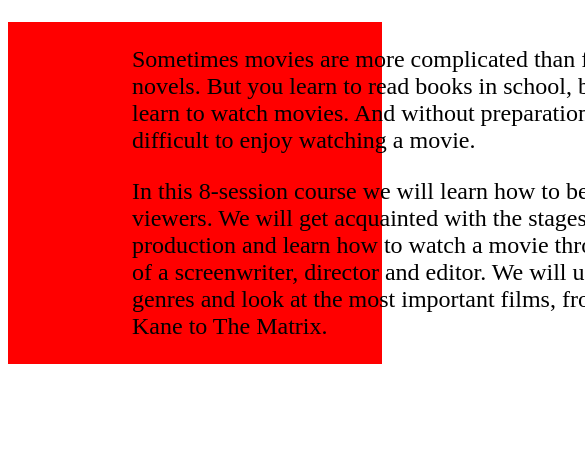
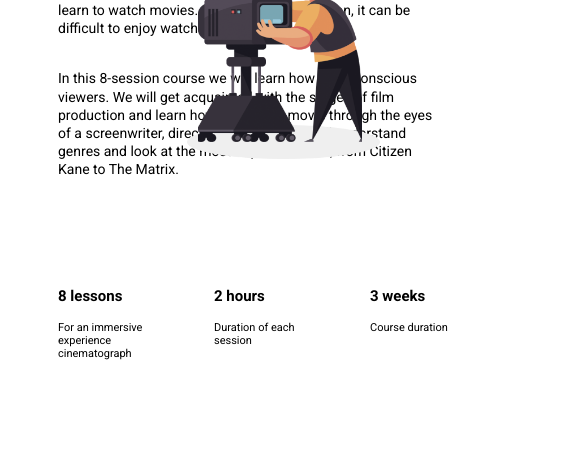
Before and after one commit to karimova2004/figma1, a plain HTML site: page index.html in a window 390 px wide. Shown: the part 169-633 px from the top of the page, 585 px wide, since content can reach past the window. Drawn offline with Linux system fonts and the light colour scheme.

Commit message:
first commit

```diff
--- a/index.html
+++ b/index.html
@@ -4,8 +4,10 @@
 <head>
     <meta charset="UTF-8">
     <meta name="viewport" content="width=device-width, initial-scale=1.0">
-    <title>Document</title>
     <link rel="stylesheet" href="style.css">
+    <link rel="preconnect" href="https://fonts.googleapis.com">
+    <link rel="preconnect" href="https://fonts.gstatic.com" crossorigin>
+    <link href="https://fonts.googleapis.com/css2?family=Roboto+Slab:wght@100..900&display=swap" rel="stylesheet">
     <link rel="preconnect" href="https://fonts.googleapis.com">
     <link rel="preconnect" href="https://fonts.gstatic.com" crossorigin>
     <link
@@ -15,52 +17,51 @@
 
 <body>
     <header>
-        <h1>About the course</h1>
-        <main>
-            <div class="container">
-                <div>
-                    <p class="movies">Sometimes movies are more complicated than four-volume novels. But you learn to
-                        read books in school, but you don't learn to watch movies. And without preparation, it can be
-                        difficult to enjoy watching a movie.</p>
-
-                    <p class="movies"> In this 8-session course we will learn how to be conscious viewers. We will get
-                        acquainted with the stages of film production and learn how to watch a movie through the eyes of
-                        a screenwriter, director and editor. We will understand genres and look at the most important
+        <div class="container">
+            <div class="cont">
+                <div class="textbox">
+                    <h1>About the course</h1>
+                    <p class="article">Sometimes movies are more complicated than four-volume novels. But you learn to
+                        read
+                        books in
+                        school, but you don't learn to watch movies. And without preparation, it can be difficult to
+                        enjoy watching a movie.</p>
+                    <p class="article">In this 8-session course we will learn how to be conscious viewers. We will get
+                        acquainted
+                        with the stages of film production and learn how to watch a movie through the eyes of a
+                        screenwriter, director and editor. We will understand genres and look at the most important
                         films, from Citizen Kane to The Matrix.</p>
                 </div>
-                <div class="item">
-                    <img class="image1" src="_1 1.png" alt="image1">
-                    <img class="image2" src="Ellipse 2.png" alt="image2">
+                <div class="imgbox">
+                    <img class="bigimg" src="_1 1.png" alt="1.svg">
+                    <img class="miniimg" src="Ellipse 2.png" alt="2.svg">
                 </div>
             </div>
-        </main>
-
-        <div class="wrapper">
-            <div class="foto">
-                <img class="image3" src="photo 1 (1).png" alt="image3">
-                <img class="image4" src="Ellipse 3.png" alt="image4">
-            </div>
-
-            <div class="lesson">
+        </div>
+    </header>
+    <div class="container">
+        <div>
+            <img class="img" src="photo 1 (1).png" alt="3.svg">
+            <img class="image4" src="Ellipse 3.png" alt="image4">
+        </div>
+        <div class="text">
+            <div class="textbox1">
                 <h2>8 lessons</h2>
                 <p>For an immersive experience
                     cinematograph</p>
             </div>
-
-            <div class="hours">
+            <div class="textbox1">
                 <h2>2 hours</h2>
                 <p>Duration of each session</p>
             </div>
-            <div class="course">
-                <h2>
-                    3 weeks
-                </h2>
+            <div class="textbox1">
+                <h2>3 weeks</h2>
                 <p>Course duration</p>
-
             </div>
         </div>
+    </div>
+    </div>
 
-    </header>
 </body>
 
 </html>
--- a/style.css
+++ b/style.css
@@ -1,158 +1,228 @@
+body {
+    font-family: 'Roboto', sans-serif;
+}
+
 .container {
     display: flex;
-    /* margin: 91px 815px 903px 124; */
-    box-sizing: border-box;
-    background-color: red;
-}
-
-.
-
-
-/* @media screen and (min-width: 1400px) {
-    .container {
-        display: flex;
-        justify-content: space-around;
-
-    }
-} */
-
-body {
-    font-family: Roboto;
+    padding: 80px;
+    position: relative;
+    width: 1040px;
+    margin: 0 auto;
 }
 
 h1 {
+    font-family: 'Roboto slab', sans-serif;
     font-size: 55px;
-    margin-top: 91px;
-    margin-left: 124px;
-    width: 501px;
+    width: 500px;
+    height: 93px;
+    margin-top: 0;
+    line-height: 55px;
 }
 
-.movies {
+.article {
     font-size: 24px;
-    margin-left: 124px;
-    margin-right: 213px;
-    width: 600px;
+    width: 662px;
+    height: 185px;
+    margin: 0;
+    line-height: 1.3;
 }
 
-.item {
-    margin-right: 151px;
-    display: flex;
-    flex-direction: column;
-    margin-left: 100px;
+.bigimg {
+    width: 290px;
+    height: 280px;
+    background-size: cover;
+    position: absolute;
+    top: 234px;
+    right: 67px;
+    z-index: 1;
+
 }
 
-.image1 {
+.miniimg {
+    width: 343px;
+    height: 59px;
+    position: absolute;
+    bottom: 110px;
+    right: 40px;
+    z-index: 0;
+}
+
+
+.img {
+    width: 222px;
+    height: 194px;
+    margin-right: 70px;
+    z-index: 1;
     position: relative;
-    padding-right: 151px;
-    width: 290px;
-    height: 302px;
-    padding-left: 213px;
+    right: 0px;
+    bottom: 44px;
+}
+
+.image4 {
+    width: 189px;
+    height: 32px;
+    position: absolute;
+    bottom: 110px;
+    right: 33px;
+    padding-right: 870px;
+    z-index: 0;
+}
+
+.text {
+    display: flex;
 
 
 }
 
-.foto {
-    display: flex;
-    flex-direction: column;
+.textbox1 {
+    margin-right: 70px;
+
 
 }
 
-.image2 {
-    width: 343px;
-    height: 59px;
-    margin-left: 195px;
-    margin-top: -30px;
-}
-
-.wrapper {
-    display: flex;
-
-    justify-content: space-between;
-    box-sizing: border-box;
-    margin-top: 103px;
-    margin-bottom: 192px;
-
-}
-
-
-.image3 {
-    position: relative;
-    padding-left: 124px;
-    width: 222px;
-    height: 194px;
-}
-
-.image4 {
-    margin-top: -16px;
-    padding-left: 33px;
-    padding-right: 500px;
-    width: 189px;
-    margin-left: 124px;
-}
-
-/* .image4{
-    padding-left: 157px;
-} */
-/* .lesson{
-    margin-left: 488px;
-
-} */
-/* .image{
-    padding-left: 157px;
-    padding-top: 857px;
-    padding-bottom:157px;
-    padding-right: 1094px;
-} */
-p {
-    /* width: 400px; */
-    font-size: 18px;
-    /* padding-left: 0px; */
-}
-
-.lesson {
-    /* padding-right: 120px; */
-    width: 150px;
-    margin-left: -300px;
-    margin-right: auto;
-}
-
-
-.hours {
-    width: 150px;
-    /* padding-left: 20px; */
-    padding-right: 93px;
-    margin-left: 95px;
-}
-
-.course {
-    width: 150px;
-    /* padding-left: 225px; */
-    padding-right: 314px;
+.textbox {
+    text-align: start;
 }
 
 h2 {
     font-size: 25px;
-    /* padding-left: 0px */
-
+    width: 150px;
+    height: 39px;
 }
 
-/* .son{
-    padding-right: 314px;
-} */
+p {
+    font-size: 18px;
+    width: 150px;
+    height: 39px;
+}
 
-/* @media screen and (min-width: 834px) and (max-width: 1399px) {
-    .course-info {
-        display: flex;
-        flex-direction: column;
-        align-items: center;
-        margin-top: 20px;
+@media (max-width: 834px) {
+    .container {
+        width: 80vw;
+        margin: 0;
+        padding: 50px;
+    }
+
+    h1 {
+        font-size: 32px;
+        width: 284px;
+        height: 54px;
+    }
+
+    .article {
+        font-size: 14px;
+        width: 383px;
+        height: 105px;
+    }
+
+    h2 {
+        font-size: 15px;
+        width: 86px;
+        height: 22px;
+    }
+
+    p {
+        font-size: 11px;
+        width: 86px;
+        height: 22px;
+    }
+
+    .bigimg {
+        width: 164px;
+        height: 165px;
+        top: 138px;
+        right: 58px;
+    }
+
+    .miniimg {
+        width: 193px;
+        height: 34px;
+        bottom: 65px;
+        right: 40px;
+    }
+
+    .img {
+        display: none;
     }
 }
 
-@media screen and (min-width: 375px) and (max-width: 833px) {
-    .course-info {
-        display: block;
-        text-align: center;
-        margin-top: 20px;
+@media(max-width: 375px) {
+    .body {
+        padding: 30x;
     }
-} */
+
+    .container {
+        display: flex;
+        flex-direction: column;
+        flex-wrap: wrap;
+        width: 50vw;
+        padding: 50px;
+        margin: 0;
+        width: 308px;
+    }
+
+    .cont {
+        display: flex;
+        column-gap: 31px;
+        flex-wrap: wrap;
+    }
+
+    h1 {
+        font-size: 26px;
+        width: 215px;
+        height: 43px;
+    }
+
+    .article {
+        font-size: 12px;
+        width: 308px;
+        height: 90px;
+    }
+
+    h2 {
+        font-size: 15px;
+        width: 86px;
+        height: 22px;
+
+    }
+
+    p {
+        font-size: 11px;
+        width: 86px;
+        height: 22px;
+
+    }
+
+    .bigimg {
+        width: 170px;
+        height: 160px;
+        top: 368px;
+        right: 105px;
+    }
+
+    .miniimg {
+        width: 200px;
+        height: 28px;
+        top: 513px;
+        right: 88px;
+    }
+
+    .textbox1 {
+        padding-top: 7px;
+    }
+
+    .text {
+        display: flex;
+        flex-wrap: wrap;
+        width: 320px;
+        padding-top: 150px
+    }
+
+    .img {
+        display: none;
+    }
+
+    .image4 {
+        display: none;
+    }
+}
```
Also changed, not shown: 1 other file.
